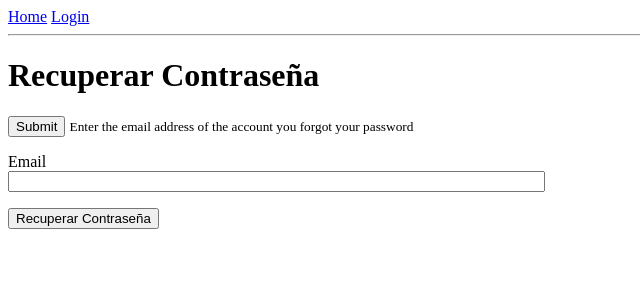
After one commit to alexisleveratto/Audit-on-Blockchain, a Flask app: page /forgot-password in a window 1280 px wide. The commit adds this page. Shown: the top 300 px of the page, without its empty margins (0-640 px from the left). Run offline with Flask 2, Linux system fonts and the light colour scheme.

```diff
--- a/src/app/forms.py
+++ b/src/app/forms.py
@@ -30,11 +30,15 @@ class RegistrationForm(FlaskForm):
         if user is not None:
             raise ValidationError("Utilice otro email.")
 
+
 class EmailForm(FlaskForm):
-    email = StringField('Email', validators=[DataRequired(), Email()])
+    email = StringField("Email", validators=[DataRequired(), Email()])
+    submit = SubmitField("Recuperar Contraseña")
+
 
 class PasswordForm(FlaskForm):
     password = PasswordField("Contraseña", validators=[DataRequired()])
     password2 = PasswordField(
         "Repita Contraseña", validators=[DataRequired(), EqualTo("password")]
     )
+    submit = SubmitField("Cambiar Contraseña")
--- a/src/app/models.py
+++ b/src/app/models.py
@@ -8,6 +8,7 @@ class User(UserMixin, db.Model):
     username = db.Column(db.String(64), index=True, unique=True)
     email = db.Column(db.String(120), index=True, unique=True)
     password_hash = db.Column(db.String(128))
+    hashCode = db.Column(db.String(120))
 
     def __repr__(self):
         return "<User {}>".format(self.username)
--- a/src/app/routes.py
+++ b/src/app/routes.py
@@ -1,8 +1,10 @@
-from app import app, db
-from app.forms import LoginForm, RegistrationForm
+from app import app, db, posta
+from app.forms import EmailForm, LoginForm, PasswordForm, RegistrationForm
 from app.models import User
+from app.utilsfunctions import get_random_string
 from flask import flash, redirect, render_template, request, url_for
 from flask_login import current_user, login_required, login_user, logout_user
+from flask_mail import Message
 from werkzeug.urls import url_parse
 
 
@@ -11,12 +13,7 @@ from werkzeug.urls import url_parse
 @login_required
 def index():
     title = "Menu Principal"
-    posts = [
-        {"author": {"username": "John"}, "body": "Beautiful day in Portland!"},
-        {"author": {"username": "Susan"}, "body": "The Avengers movie was so cool!"},
-    ]
-    # return render_template('index.html', title=title, user=user)
-    return render_template("index.html", title=title, posts=posts)
+    return render_template("index.html", title=title)
 
 
 @app.route("/login", methods=["GET", "POST"])
@@ -42,7 +39,8 @@ def logout():
     logout_user()
     return redirect(url_for("index"))
 
-@app.route('/register', methods=["GET", "POST"])
+
+@app.route("/register", methods=["GET", "POST"])
 def register():
     if current_user.is_authenticated:
         return redirect(url_for("index"))
@@ -52,6 +50,50 @@ def register():
         user.set_password(form.password.data)
         db.session.add(user)
         db.session.commit()
-        flash('Registrado')
-        return redirect(url_for('login'))
-    return render_template('register.html', title='Registro', form=form)
+        flash("Registrado")
+        return redirect(url_for("login"))
+    return render_template("register.html", title="Registro", form=form)
+
+
+@app.route("/forgot-password", methods=["GET", "POST"])
+def forgot():
+    if current_user.is_authenticated:
+        return redirect(url_for("index"))
+    form = EmailForm()
+    if form.validate_on_submit():
+        mail = form.email.data
+        check_mail = User.query.filter_by(email=mail).first()
+        if check_mail:
+            hashCode = get_random_string()
+            check_mail.hashCode = hashCode
+            db.session.commit()
+            msg = Message(
+                "Confirm Password Change",
+                sender="alexis.leveratto@github.com",
+                recipients=[mail],
+            )
+            msg.body = (
+                "Hello,\nWe've received a request to reset your password. If you want to reset your password, click the link below and enter your new password\n http://localhost:5000/"
+                + check_mail.hashCode
+            )
+            posta.send(msg)
+            flash("Revise su email")
+            return redirect(url_for("forgot"))
+    return render_template(
+        "forgot_password.html", title="Recuperar Contraseña", form=form
+    )
+
+
+@app.route("/<string:hashCode>", methods=["GET", "POST"])
+def hashcode(hashCode):
+    if current_user.is_authenticated:
+        return redirect(url_for("index"))
+    check_by_hashCode = User.query.filter_by(hashCode=hashCode).first()
+    if check_by_hashCode:
+        form = PasswordForm()
+        if form.validate_on_submit():
+            check_by_hashCode.set_password(form.password.data)
+            check_by_hashCode.hashCode = None
+            db.session.commit()
+            flash("Contraseña Recuperada con Éxito")
+            return redirect(url_for("login"))
--- /dev/null
+++ b/src/app/templates/forgot_password.html
@@ -0,0 +1,19 @@
+{% extends "base.html" %}
+
+{% block content %}
+    <h1>Recuperar Contraseña</h1>
+    <form action="" method="post">
+        {{ form.hidden_tag() }}
+        <input type="submit" value="Submit">
+
+        <small>Enter the email address of the account you forgot your password</small> <br>
+        <p>
+            {{ form.email.label }}<br>
+            {{ form.email(size=64) }}<br>
+            {% for error in form.email.errors %}
+            <span style="color: red;">[{{ error }}]</span>
+            {% endfor %}
+        </p>
+        <p>{{ form.submit() }}</p>
+    </form>
+{% endblock %}
--- a/src/app/templates/login.html
+++ b/src/app/templates/login.html
@@ -21,5 +21,6 @@
         <p>{{ form.remember_me() }} {{ form.remember_me.label }}</p>
         <p>{{ form.submit() }}</p>
     </form>
-    <p>New User? <a href="{{ url_for('register') }}">Click to Register!</a></p>
+    <p>Usuario Nuevo? <a href="{{ url_for('register') }}">Registrarse</a></p>
+    <p>Recuperar Contraseña? <a href="{{ url_for('forgot') }}">Recuperar Contraseña</a></p>
 {% endblock %}
--- a/src/config.py
+++ b/src/config.py
@@ -4,9 +4,9 @@ basedir = os.path.abspath(os.path.dirname(__file__))
 
 
 class Config(object):
-    MAIL_SERVER = 'smtp.gmail.com'
-    MAIL_USERNAME = 'beratbozkurt1999@gmail.com'
-    MAIL_PASSWORD = '[password]'
+    MAIL_SERVER = "smtp.gmail.com"
+    MAIL_USERNAME = "beratbozkurt1999@gmail.com"
+    MAIL_PASSWORD = "[password]"
     MAIL_USE_TLS = False
     MAIL_USE_SSL = True
 
```
Also changed, not shown: src/app/templates/change_password.html (added, +22 -0 lines), src/app/utilsfunctions.py (added, +8 -0 lines).
